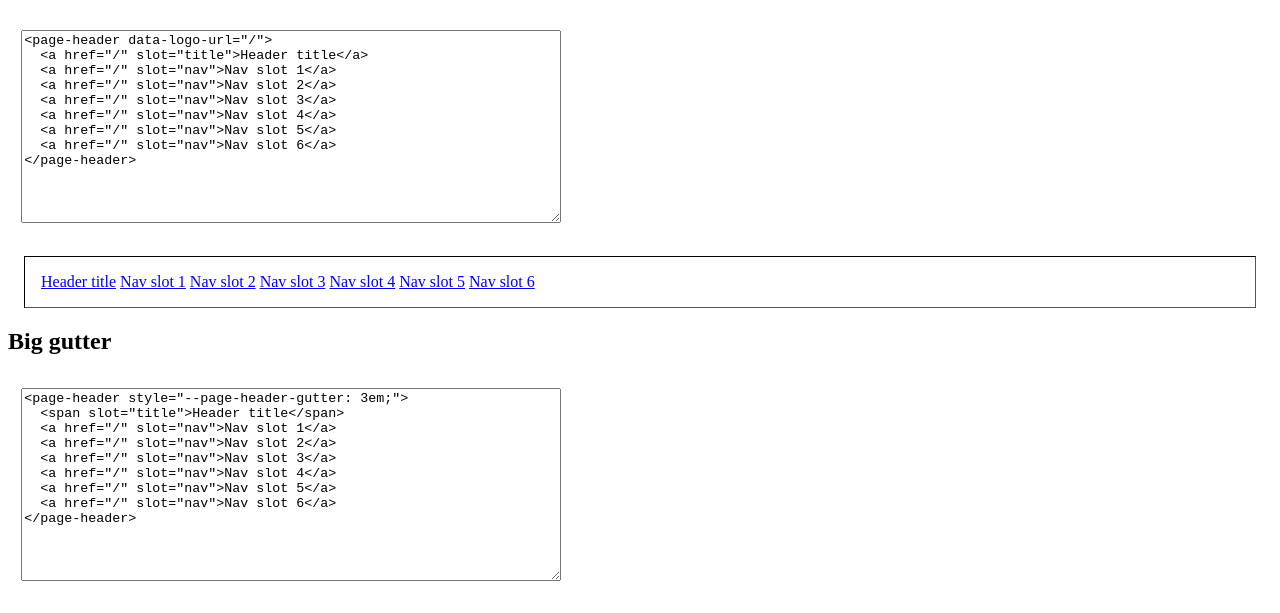
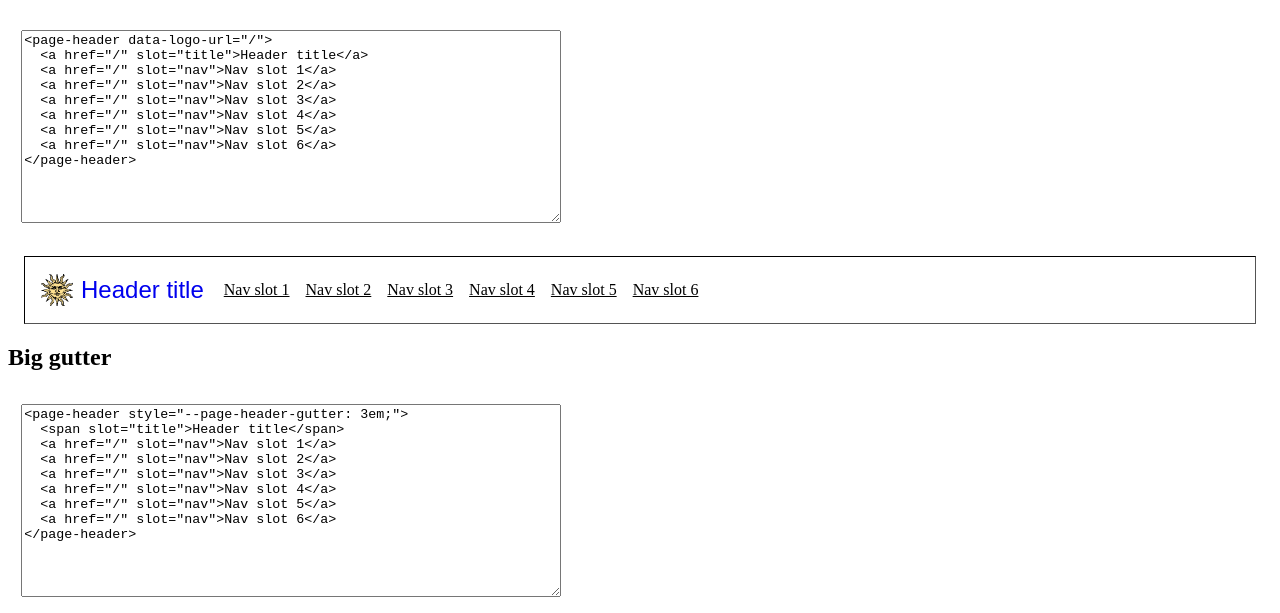
Before and after one commit to reusable-web/page-header, a website: page demo/index.html in a window 1280 px wide. Shown: the part 110-723 px from the top of the page. Drawn offline with Linux system fonts and the light colour scheme; the site is published under a folder, as on GitHub Pages, so addresses that start at the root find nothing.

Commit message:
fix demo

```diff
--- a/demo/index.html
+++ b/demo/index.html
@@ -3,7 +3,7 @@
 <head>
   <title>page-header</title>
   <meta name="viewport" content="width=device-width, initial-scale=1">
-  <script src="/index.js" type="module"></script>
+  <script src="../index.js" type="module"></script>
   <style>
     :root {
       --page-header-logo-image: url('75lb.png');
```
